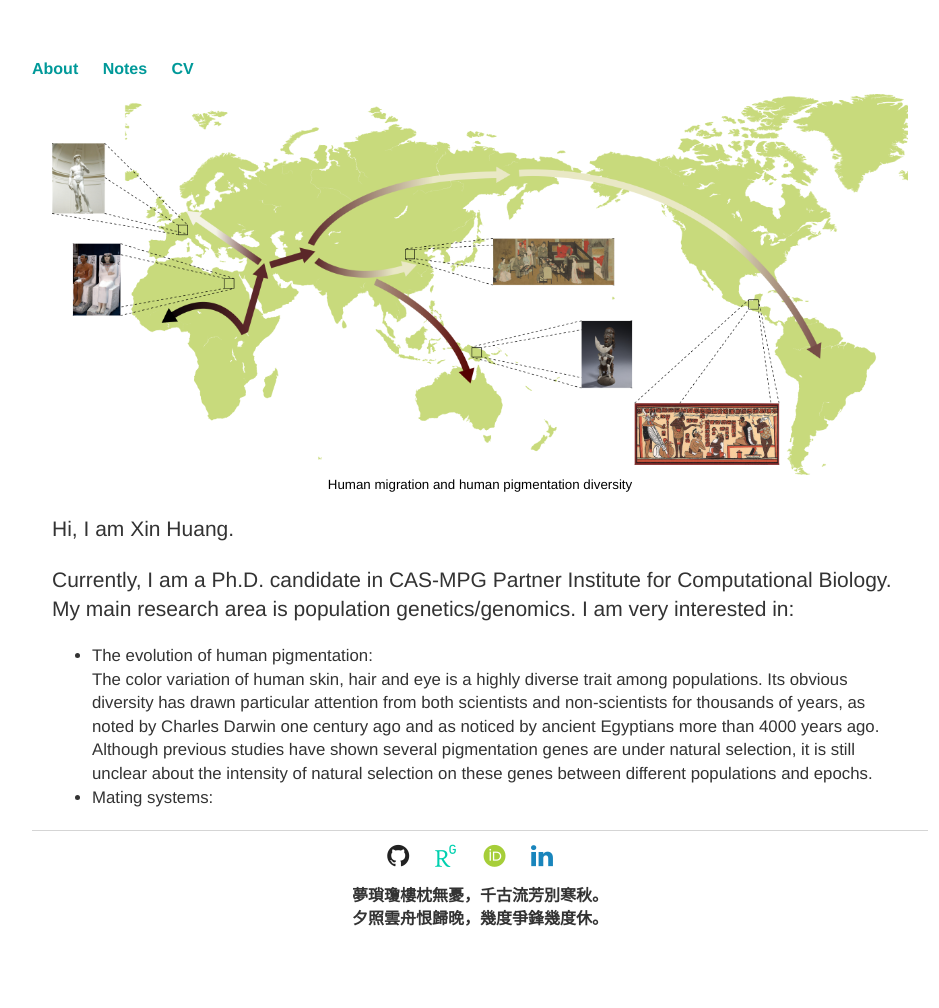
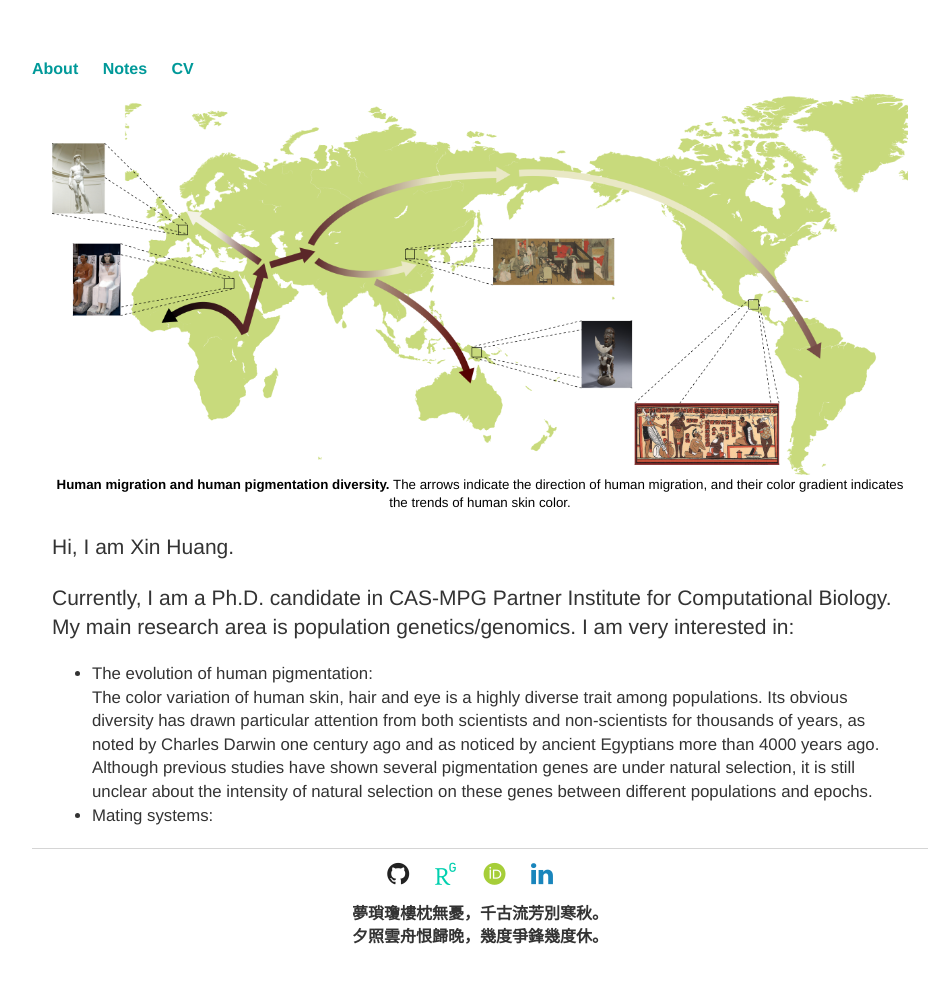
Before and after one commit to xin-huang/xin-huang.github.io, a Jekyll site: the page built from index.html, in a window 1280 px wide. Shown: the whole page, without its empty margins (160-1099 px from the left). Built offline with Jekyll 4.4.1, drawn with Linux system fonts in a browser that asks for light colours; some web fonts are replaced; comment, search, counter and statistics services are not loaded.

Commit message:
Update index.html

```diff
--- a/index.html
+++ b/index.html
@@ -4,7 +4,7 @@ title: 征辰台
 ---
 <div class="cover-image">
 	<img class="cover" src="images/cover.png">
-	<span><small>Human migration and human pigmentation diversity</small></span>
+	<span><small><strong>Human migration and human pigmentation diversity.</strong> The arrows indicate the direction of human migration, and their color gradient indicates the trends of human skin color.</small></span>
 </div>
 <div class="self">
 	<p>Hi, I am Xin Huang.</p>
```
